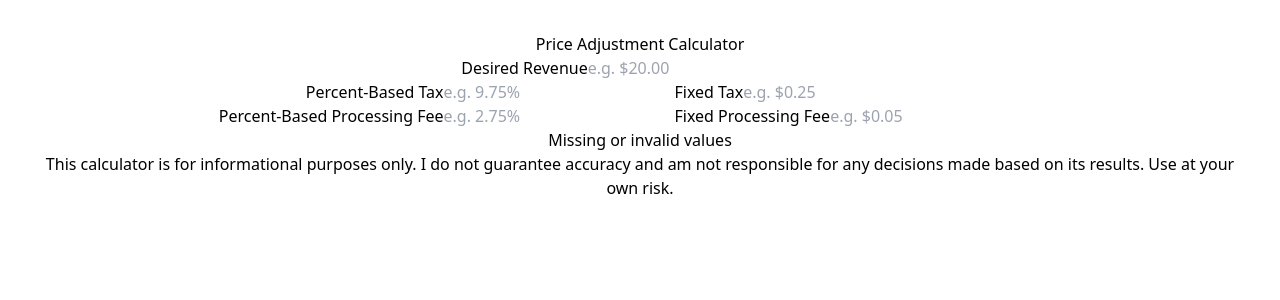
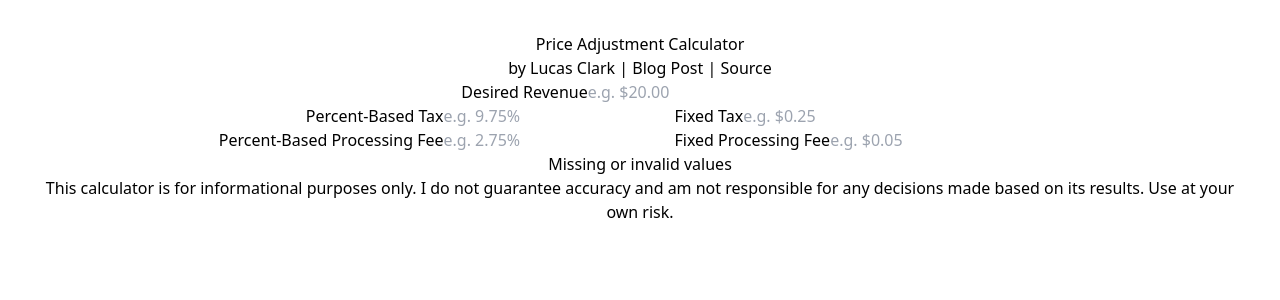
Before and after one commit to lucdar/price-adjustment-calculator, a React (Vite) app: page / in a window 1280 px wide. Shown: the top 300 px of the page. Built offline with nearby package versions, Linux system fonts and the light colour scheme.

Commit message:
Create Header component

```diff
--- a/src/App.tsx
+++ b/src/App.tsx
@@ -2,6 +2,7 @@ import { Dispatch, SetStateAction, useState } from "react";
 import "./App.css";
 import Inputs from "./components/Inputs.tsx";
 import PriceBreakdown, { PriceBreakdownProps } from "./components/PriceBreakdown.tsx";
+import Header from "./components/Header.tsx";
 
 export type InputType = "Percent" | "Currency";
 
@@ -94,7 +95,7 @@ function App() {
 
   return (
     <>
-      <h1 className="mb-3 p-2 text-left text-2xl">Price Adjustment Calculator</h1>
+      <Header />
       <Inputs {...inputObject} />
       {priceBreakdownProps != null ? (
         <PriceBreakdown {...priceBreakdownProps} />
--- /dev/null
+++ b/src/components/Header.tsx
@@ -0,0 +1,32 @@
+import React from "react";
+
+const Header: React.FC = () => {
+  const links = [
+    { name: "Lucas Clark", href: "https://laclark.me/" },
+    { name: "Blog Post", href: "https://laclark.me/blog/price-adjustment-calculator" },
+    { name: "Source", href: "https://github.com/lucdar/price-adjustment-calculator" },
+  ];
+  return (
+    <div className="mb-3 p-2">
+      <h1 className="text-left text-2xl font-bold">Price Adjustment Calculator</h1>
+      <p className="text-left">
+        by{" "}
+        {links.map((link, index) => (
+          <React.Fragment key={index}>
+            <a
+              className="font-medium text-blue-500 hover:underline"
+              href={link.href}
+              target="_blank"
+              rel="noopener noreferrer"
+            >
+              {link.name}
+            </a>
+            {index < links.length - 1 && " | "}
+          </React.Fragment>
+        ))}
+      </p>
+    </div>
+  );
+};
+
+export default Header;
```
